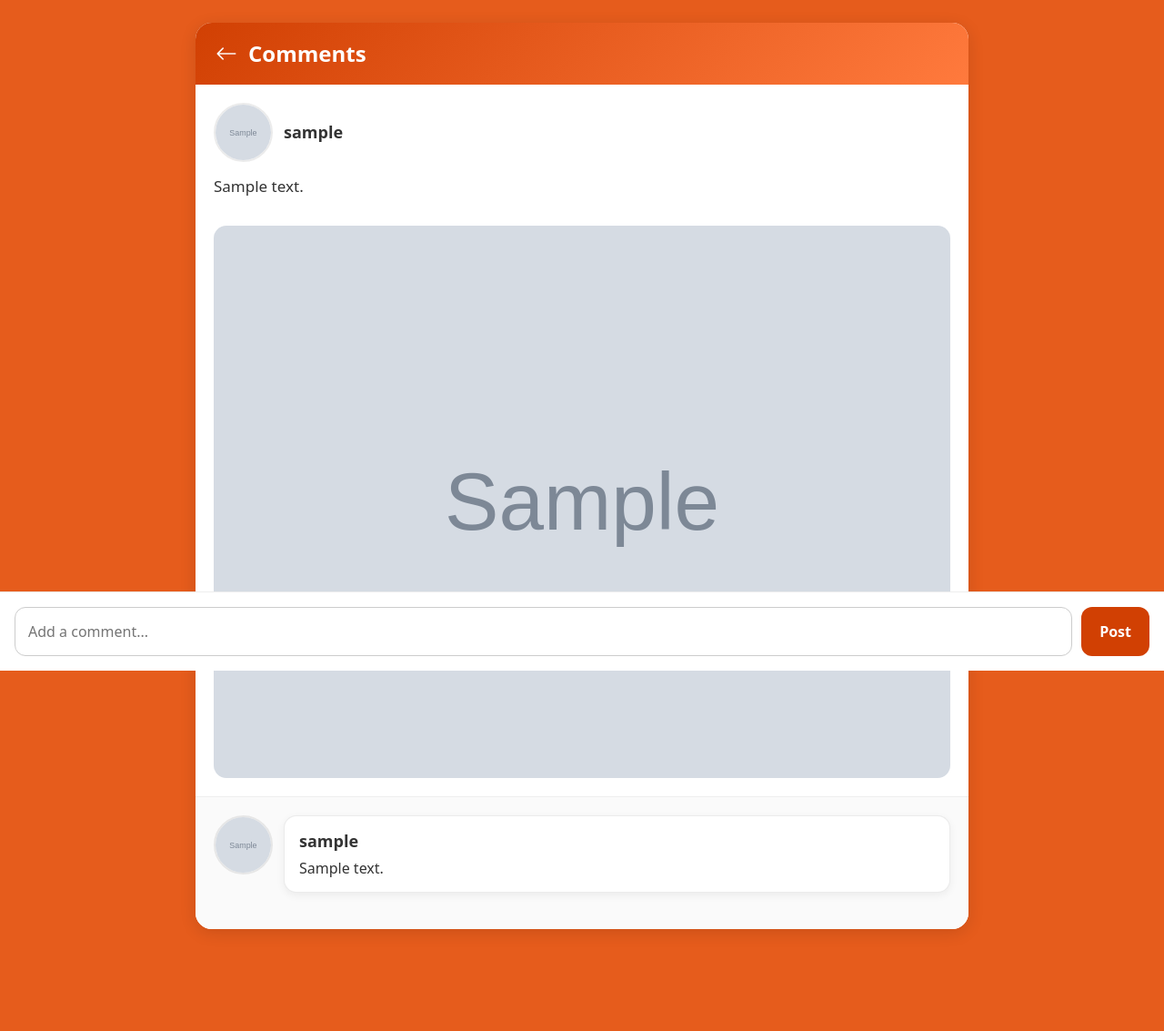
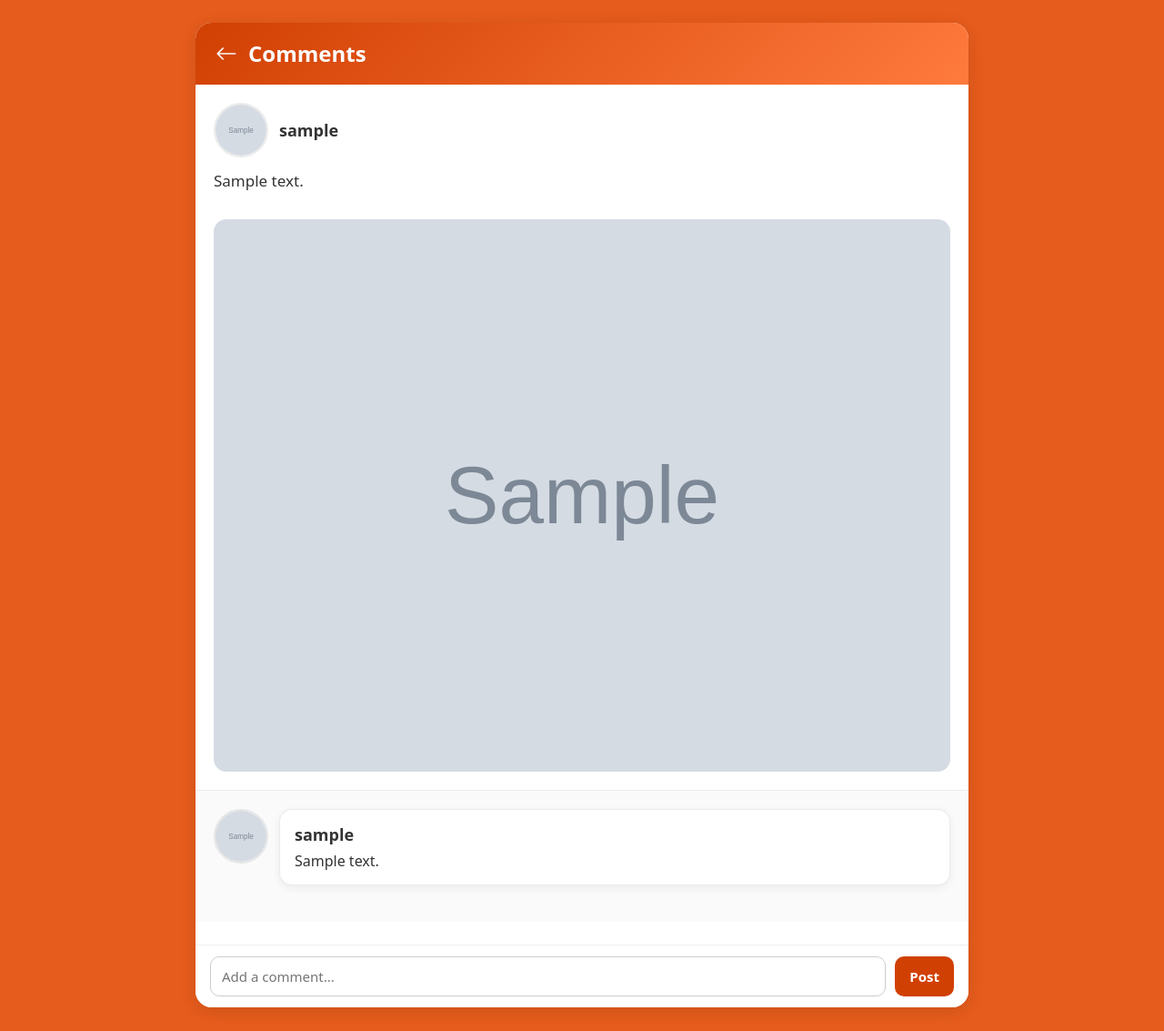
Before and after one commit to melanieaidee/SE-Project, a Django app: page /post/1/comments/ in a window 1280 px wide. Shown: the part 63-1196 px from the top of the page at 91% size. After the commit the page ends 1175 px from the top, so only its background shows below. Run offline with Django 5.2, Linux system fonts and the light colour scheme; a user stored in the database is signed in; tables that the repository leaves empty hold one stand-in row (values such as "Sample post"); grey boxes marked "Sample" are stand-in pictures; data that the repository does not hold is empty; some web fonts are replaced.

Commit message:
Add more comments and fix bugs

```diff
--- a/newApp/forms.py
+++ b/newApp/forms.py
@@ -1,5 +1,4 @@
 #add the forms for our models
-
 from django import forms
 from django.contrib.auth.models import User
 from .models import Profile
--- a/newApp/templates/comments_page.html
+++ b/newApp/templates/comments_page.html
@@ -14,7 +14,7 @@
 <link rel="stylesheet" href="https://cdn.jsdelivr.net/npm/bootstrap-icons@1.10.5/font/bootstrap-icons.css">
 
 <!-- CSS -->
-<link rel="stylesheet" href="{% static 'comment_feeds.css' %}?v=10">
+<link rel="stylesheet" href="{% static 'comment_feed.css' %}?v=11">
 
 <div class="comments-wrapper">
 
@@ -25,9 +25,7 @@
             <i class="bi bi-arrow-left"></i>
         </a>
 
-        <span class="comments-title">
-            Comments
-        </span>
+        <span class="comments-title">Comments</span>
 
     </div>
 
@@ -102,15 +100,12 @@
 
     </div>
 
-</div>
-
-<!-- INPUT -->
+    <!-- INPUT BAR (NOW INSIDE WRAPPER) -->
     <form
         action="{% url 'add_comment' post.id %}"
         method="POST"
         class="comment-input-bar"
     >
-
         {% csrf_token %}
 
         <input
@@ -127,4 +122,6 @@
 
     </form>
 
+</div>
+
 {% endblock %}
--- a/newApp/urls.py
+++ b/newApp/urls.py
@@ -50,6 +50,7 @@ urlpatterns = [
     path("search/", views.user_search, name="user_search"),
 ]
 
-# Serve media files during development
+# Django does NOT serve media files automatically in production.
+# This block allows uploaded images/files to work locally during development.
 if settings.DEBUG:
     urlpatterns += static(settings.MEDIA_URL, document_root=settings.MEDIA_ROOT)
--- a/newApp/views.py
+++ b/newApp/views.py
@@ -103,8 +103,6 @@ def profile_view(request, username):
         'u_form': u_form,
         'p_form': p_form,
     })
-
-
 #####################################################################################################
 #this is the login view which will authenticate the user and log them in
 def login_view(request):
@@ -128,7 +126,6 @@ def login_view(request):
 def logout_view(request):
     logout(request)
     return redirect('home')
-
 #####################################################################################################
 #this will be the profile view with the username
 def follow_view(request, username):
@@ -152,14 +149,12 @@ def follow_view(request, username):
 #####################################################################################################
 #will separate the followers and following lists into their own views and templates easier not to mess it up
 #this will be the followers view for the user to direct them to the followers list of users
-
 def followers_lists(request, username):
     list_users = get_object_or_404(User, username=username)#this is the user whose followers we want to see
     followers = list_users.followers.all()
     return render(request, 'followers_lists.html', {
         'list_users': list_users,
         'followers': followers,
-
     })
 #####################################################################################################
 #this will be the following view for the user to direct them to the following list of users
@@ -169,21 +164,28 @@ def following_lists(request, username):
     return render(request, 'following_lists.html', {
         'list_users': list_users,
         'following': following,
-
     })
 #####################################################################################################
-#this is to create a post that they can upload an image and write a caption that will later display on the main home page
+# Handles the creation of a new post by the logged‑in user
+@login_required
 def create_post(request):
+    # If the form was submitted, process the POST data
     if request.method == 'POST':
         form = PostForm(request.POST, request.FILES)
+        # Validate the form before saving
         if form.is_valid():
+            # Create the post object but don't save it yet
             post = form.save(commit=False)
+            # Assign the current user as the post owner
             post.user = request.user
+            # Save the completed post to the database
             post.save()
+            # Redirect to the home page after successful creation
             return redirect('main_home')
     else:
+        # If it's a GET request, display an empty form
         form = PostForm()
-
+    # Render the post creation page with the form
     return render(request, 'create_post.html', {'form': form})
 #####################################################################################################
 def delete_post(request, *args, **kwargs):
@@ -197,11 +199,14 @@ def delete_post(request, *args, **kwargs):
     #this will redirect to the profile page after d;eting the post
     return redirect('profile', username=request.user.username)
 #####################################################################################################
+# Redirects the logged in user to their own profile pag
 @login_required
 def my_profile_redirect(request):
+    # Send the user to their profile using their username in the URL
     return redirect('profile', username=request.user.username)
 #####################################################################################################
 def like_post(request, post_id):
+    # Get the user you are trying to like or unlike, or return 404 if not found
     post = get_object_or_404(Post, id=post_id)
     if request.user in post.likes.all():
         post.likes.remove(request.user)  # Unlike the post
@@ -217,6 +222,8 @@ def like_post(request, post_id):
 #this is the user_list for that will show all the users except the curretn user
 @login_required
 def users_list(request):
+    # Get all non-admin users (no superusers, no staff accounts)
+    # Exclude the current user so they don't see themselves in the list
     users = User.objects.filter(is_superuser=False, is_staff=False).exclude(id=request.user.id)
     return render (request, "users_list.html", {"users": users})
 #######################################################################################################
@@ -224,8 +231,9 @@ def users_list(request):
 #they are following each other or not so that if not it will show a message that they need to follow each other
 @login_required
 def chat_view(request, user_id):
+    # Get the user you are trying to chat with, or return 404 if not found
     other_user = get_object_or_404(User, id=user_id)
-
+    #prevent users from opening a chat with themselves
     if other_user == request.user:
         return redirect("main_home")
 
@@ -256,31 +264,33 @@ def chat_view(request, user_id):
 #this is to send the message between the current user and the other user that they are messaging with and redirect them to the chat page after sending the message
 @login_required
 def send_message(request, user_id):
+    # Get the user you are trying to message, or return 404 if not found
     other_user = get_object_or_404(User, id=user_id)
-
+    #Prevent users from messaging themselves
     if other_user == request.user:
         return redirect("main_home")
-
+    #check if you follow the other user
     follows_other = Follow.objects.filter(
         follower=request.user,
         following=other_user
     ).exists()
-
+    #check if other user follows you
     other_follows = Follow.objects.filter(
         follower=other_user,
         following=request.user
     ).exists()
-
+    #handle message submission
     if request.method == "POST":
+        #Get the message text and remove extra spaces
         body = request.POST.get("body", "").strip()
-
+        #only create a messafe if the body is not empty
         if body:
             Message.objects.create(
                 sender=request.user,
                 receiver=other_user,
                 body=body
             )
-
+    #redirect back to the chat page
     return redirect("chat", user_id=user_id)
 #######################################################################################################
 # API view returns all notifications for the authenticated user in JSON format.
@@ -357,14 +367,16 @@ def notifications_page(request):
 # field to True and saves the change. After updating the notification, the user is
 # redirected back to the notifications page so the interface immediately reflects the
 # updated read status.
+# Marks a specific notification as read when the user clicks it
 @login_required
 def mark_notification_read(request, pk):
-    # Ensures the notification exists AND belongs to the current user.
+    # Ensure the notification exists and belongs to the current user.
+    # get_object_or_404 prevents unauthorized access to another user's notifications.
     notif = get_object_or_404(Notification, pk=pk, recipient=request.user)
-
+    # Update the notification's read status
     notif.is_read = True
     notif.save()
-
+    # Redirect back to the notifications page so the UI updates immediately
     return redirect('notifications-page')
 ###########################################################################################
 #this is the view for adding a  comment to a post and creating a notification for the
@@ -416,12 +428,14 @@ def share_post_to_user(request, post_id, receiver_id):
 # it allows the user to pick a campus (Edinburg or Brownsville) and then type a name
 # the view filters the User model by the selected campus and the search text
 # and returns a list of matching users so the user can view their profile or message them
-
 def user_search(request):
     query = request.GET.get("q", "")          # the text the user typed in the search bar
     campus = request.GET.get("campus", "")    # the campus selected from the dropdown
 
     users = User.objects.all()                # start with all users
+
+    # EXCLUDE ADMIN so that it doesn't show in the search
+    users = users.exclude(is_superuser=True).exclude(is_staff=True)
 
     # filter by campus if the user selected one
     if campus:
--- a/springApp/settings.py
+++ b/springApp/settings.py
@@ -126,6 +126,9 @@ AUTH_USER_MODEL = 'auth.User'
 MEDIA_URL = '/media/'
 MEDIA_ROOT = BASE_DIR / 'media'
 REST_FRAMEWORK = {
+    "DEFAULT_AUTHENTICATION_CLASSES": [
+        "rest_framework.authentication.SessionAuthentication",
+    ],
     "DEFAULT_PAGINATION_CLASS": "rest_framework.pagination.PageNumberPagination",
     "PAGE_SIZE": 20,
 }
--- a/springApp/static/comment_feeds.css
+++ b/springApp/static/comment_feed.css
@@ -1,6 +1,9 @@
 /* PAGE BACKGROUND (matches notifications) */
 body {
     background: #e65c1c;
+    margin: 0;
+    padding: 0;
+    font-family: system-ui, sans-serif;
 }
 
 /* WRAPPER */
@@ -28,6 +31,10 @@ body {
     text-decoration: none;
 }
 
+.back-arrow:hover {
+    opacity: 0.8;
+}
+
 .comments-title {
     color: #fff;
     font-size: 24px;
@@ -50,8 +57,8 @@ body {
 /* PROFILE PICS */
 .profile-pic-chat,
 .comment-profile {
-    width: 65px;
-    height: 65px;
+    width: 60px;
+    height: 60px;
     border-radius: 50%;
     object-fit: cover;
     border: 2px solid rgba(0,0,0,0.08);
@@ -76,6 +83,7 @@ body {
     margin-top: 14px;
     font-size: 17px;
     color: #333;
+    line-height: 1.4;
 }
 
 /* POST IMAGE */
@@ -114,6 +122,7 @@ body {
     margin-top: 4px;
     font-size: 16px;
     color: #333;
+    line-height: 1.4;
 }
 
 /* EMPTY STATE */
@@ -124,24 +133,26 @@ body {
     color: #777;
 }
 
-/* INPUT BAR */
+/* INPUT BAR — FIXED VERSION */
 .comment-input-bar {
     position: sticky;
     bottom: 0;
     background: #fff;
-    padding: 16px;
+    padding: 12px 16px;      /* smaller height */
     display: flex;
     gap: 10px;
     border-top: 1px solid #eee;
+    margin-top: 25px;        /* pushes input LOWER from comments */
+    z-index: 10;
 }
 
 /* INPUT */
 .comment-input {
     flex: 1;
-    padding: 14px;
-    border-radius: 12px;
+    padding: 10px 12px;      /* smaller input */
+    border-radius: 10px;
     border: 1px solid #ccc;
-    font-size: 16px;
+    font-size: 15px;
 }
 
 /* BUTTON */
@@ -149,11 +160,12 @@ body {
     background: #d14003;
     color: #fff;
     border: none;
-    padding: 0 20px;
-    border-radius: 12px;
-    font-size: 16px;
+    padding: 0 16px;         /* smaller button */
+    border-radius: 10px;
+    font-size: 15px;
     font-weight: 600;
     cursor: pointer;
+    transition: 0.2s;
 }
 
 .send-btn:hover {
@@ -169,8 +181,8 @@ body {
 
     .profile-pic-chat,
     .comment-profile {
-        width: 55px;
-        height: 55px;
+        width: 50px;
+        height: 50px;
     }
 
     .post-username,
```
Also changed, not shown: newApp/serializers.py (+9 -2 lines), newApp/templates/followers_lists.html (+18 -3 lines), newApp/templates/following_lists.html (+18 -3 lines), springApp/static/followers.css (added, +70 -0 lines), media/posts/jerry.jpeg (deleted), media/posts/jerry_yxkeY7k.jpeg (deleted), media/posts/theo.jpeg (renamed from media/profile_pics/theo.jpeg), media/profile_pics/The_meme.png (deleted), media/profile_pics/The_meme_GLi4lIu.png (deleted), media/profile_pics/jerry_2.jpeg (added), media/profile_pics/theo_BmVHYjL.jpeg (deleted), media/profile_pics/theo_NOzXjzZ.jpeg (deleted). Lines whose indentation alone changed are shown as unchanged.
